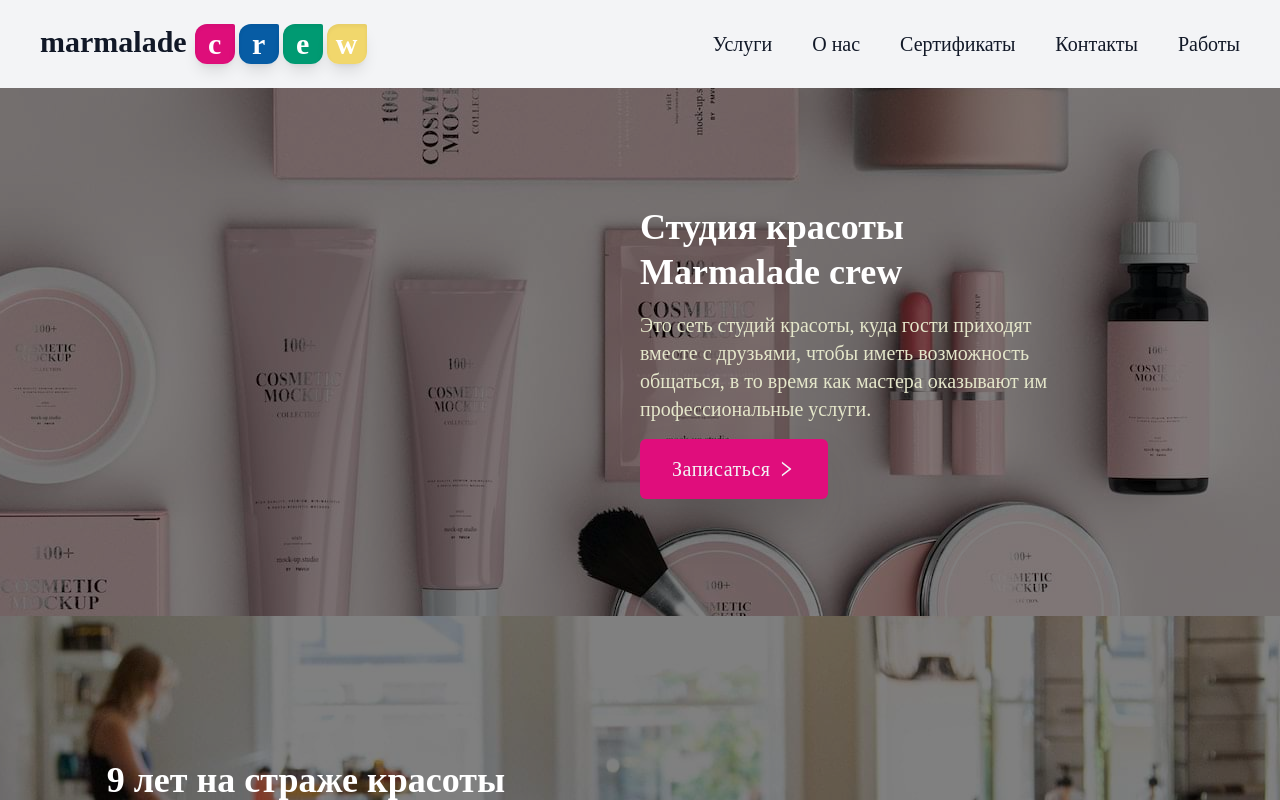
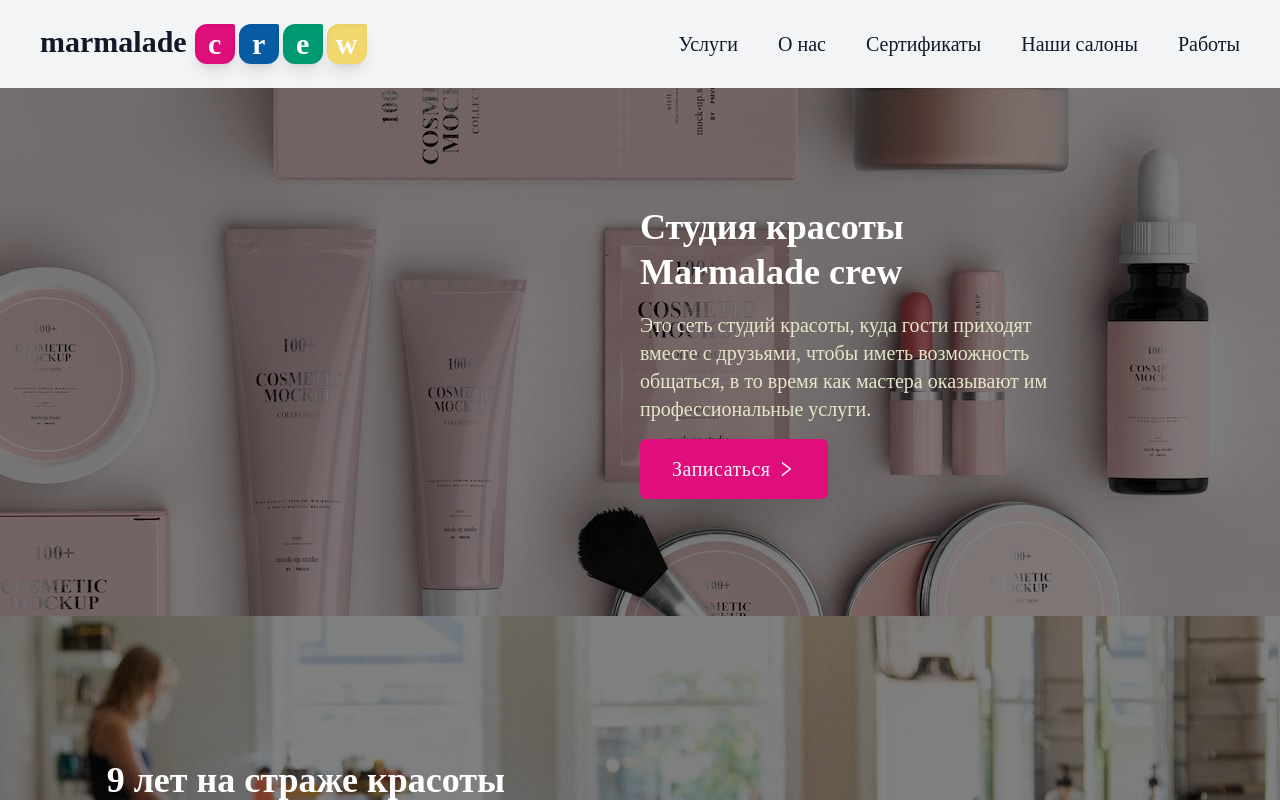
Before and after one commit to icestormikk/vscode-projects, a React (Create React App) app in the folder aggregator-front/: page / in a window 1280 px wide. Shown: the top 800 px of the page. Built offline with nearby package versions, Linux system fonts and the light colour scheme.

Commit message:
renaming the "contacts" tab to "our salons"

```diff
--- a/aggregator-front/src/components/Header.jsx
+++ b/aggregator-front/src/components/Header.jsx
@@ -14,7 +14,7 @@ export default function Header() {
     { name: 'Услуги', url: '/services' },
     { name: 'О нас', url: '/about' },
     { name: 'Сертификаты', url: '/sertificates' },
-    { name: 'Контакты', url: '/contacts' },
+    { name: 'Наши салоны', url: '/contacts' },
     { name: 'Работы', url: '/jobs' },
   ];
 
```
